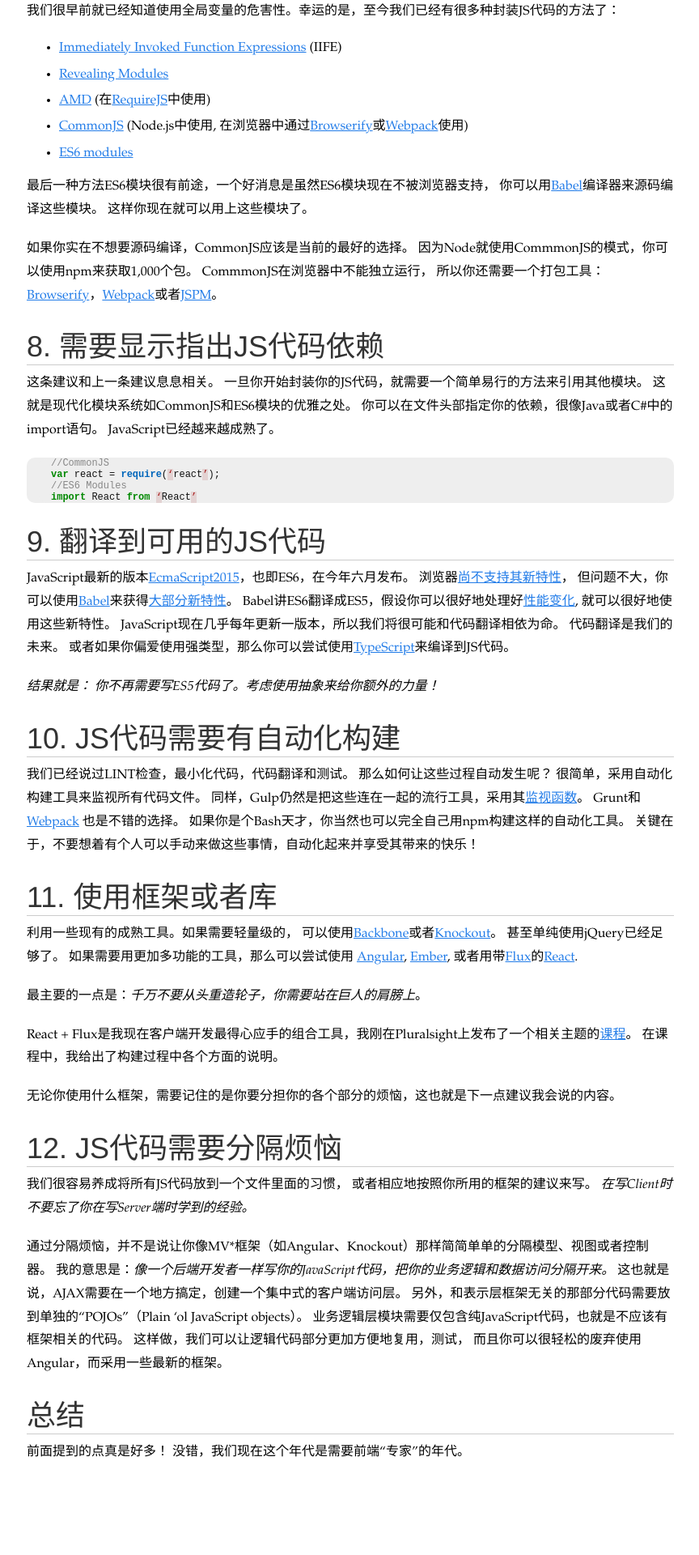
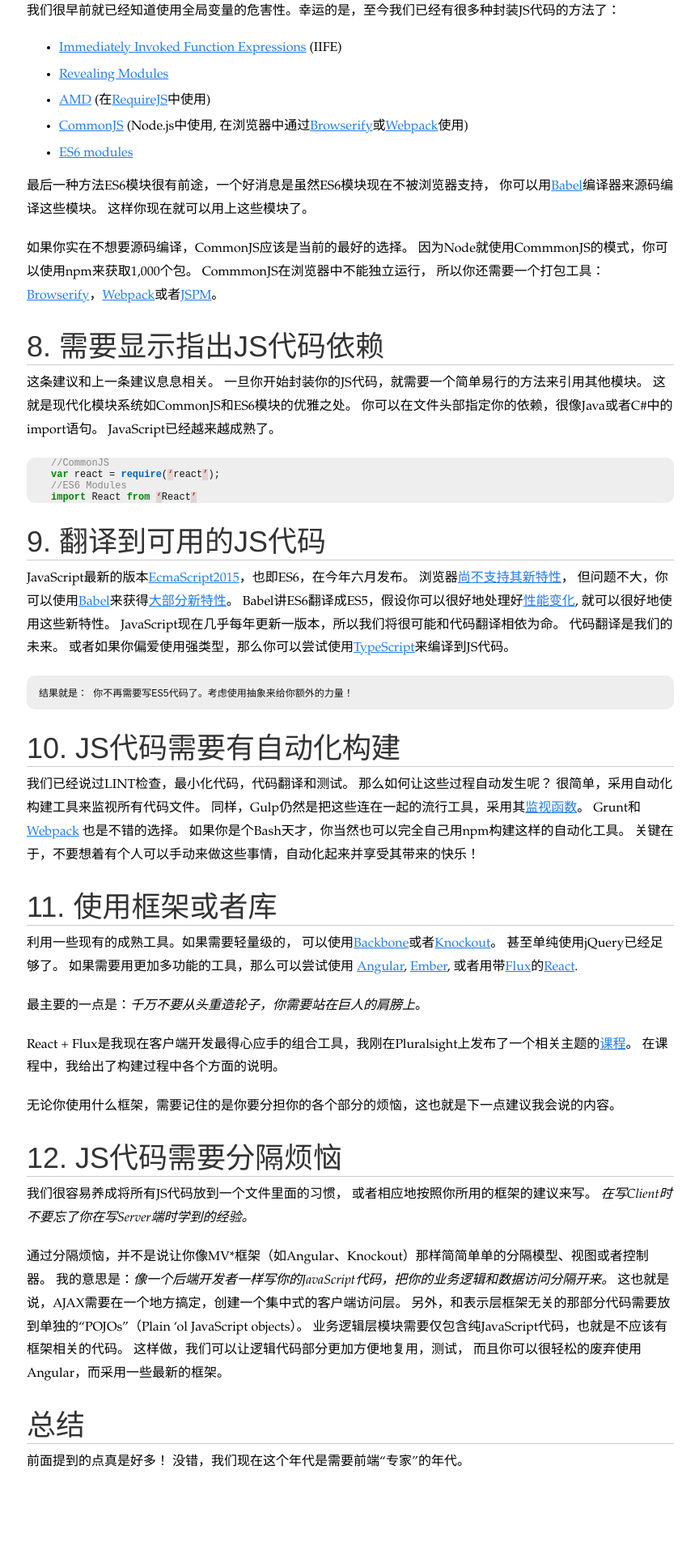
Before and after one commit to qiangrw/qiangrw.github.com, a Jekyll site: the page built from _posts/2015-10-02-12-rules-for-professional-javascript-in-2015.md, in a window 1280 px wide. Shown: the part 2837-4757 px from the top of the page at 81% size, without its empty margins (97-961 px from the left). Built offline with Jekyll 4.4.1, drawn with Linux system fonts in a browser that asks for light colours; nearby versions of some CDN libraries; some web fonts are replaced; Markdown is read by kramdown in place of the engine named in the settings; comment, search, counter and statistics services are not loaded.

Commit message:
minor change, use highlight bash

```diff
--- a/_posts/2015-10-02-12-rules-for-professional-javascript-in-2015.md
+++ b/_posts/2015-10-02-12-rules-for-professional-javascript-in-2015.md
@@ -129,7 +129,9 @@ JavaScript现在几乎每年更新一版本，所以我们将很可能和代码
 代码翻译是我们的未来。
 或者如果你偏爱使用强类型，那么你可以尝试使用[TypeScript](http://www.typescriptlang.org/)来编译到JS代码。
 
-_结果就是： 你不再需要写ES5代码了。考虑使用抽象来给你额外的力量！_
+{% highlight bash %}
+结果就是： 你不再需要写ES5代码了。考虑使用抽象来给你额外的力量！
+{% endhighlight bash %}
 
 # 10. JS代码需要有自动化构建
 我们已经说过LINT检查，最小化代码，代码翻译和测试。
```
Also changed, not shown: _posts/2015-09-28-optimize-dot-product-by-sse.md (+3 -3 lines).
